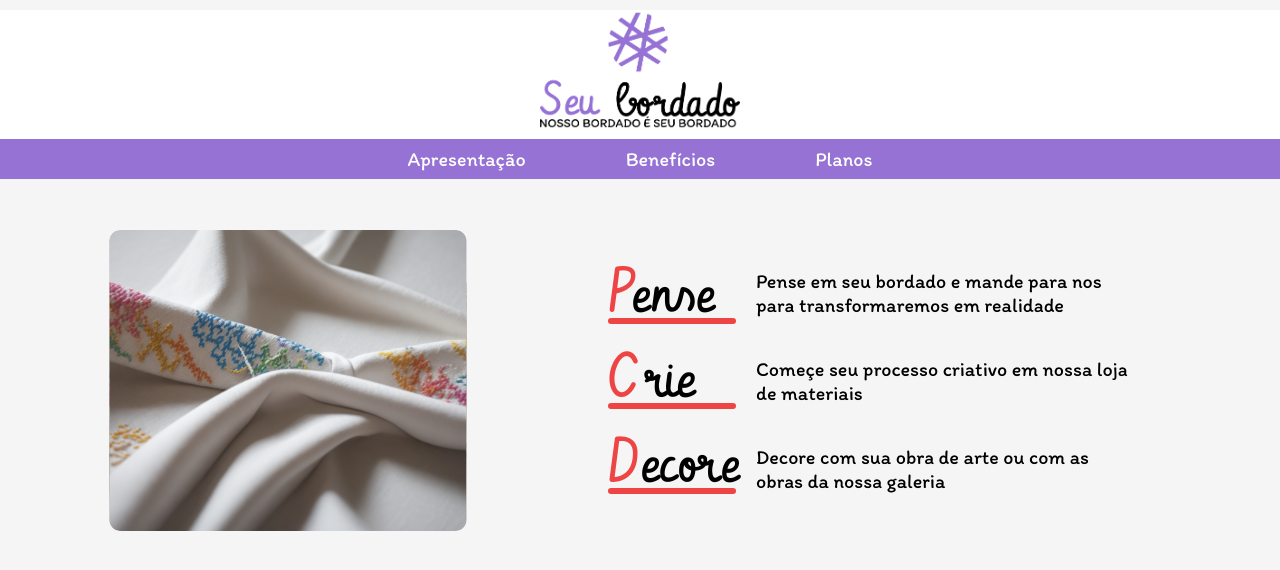
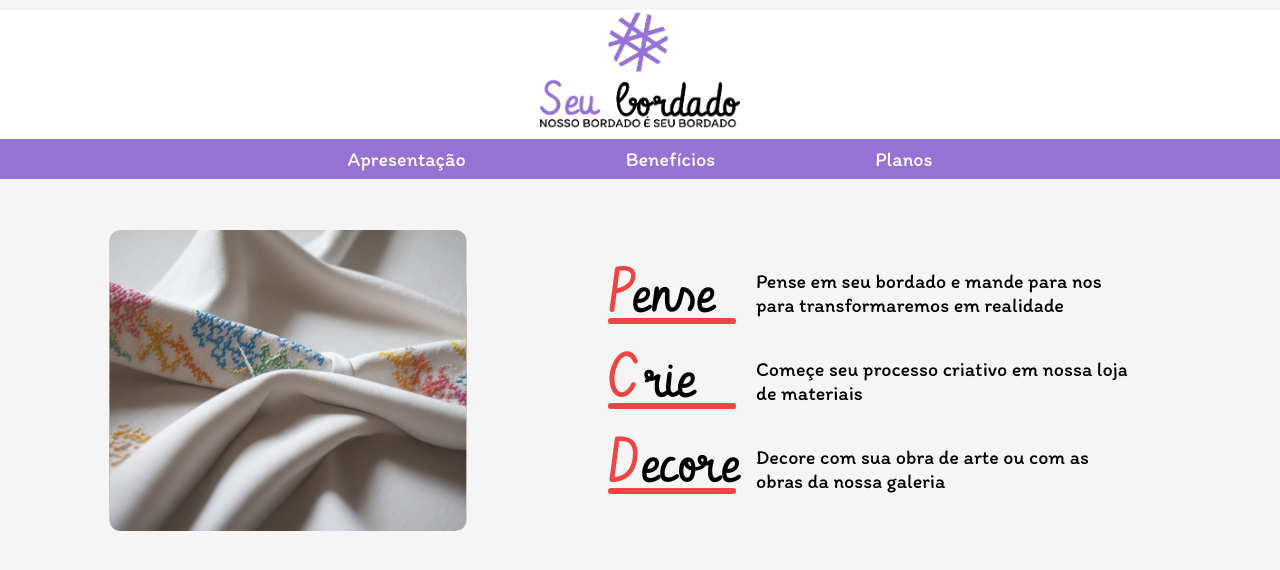
Before and after one commit to Leticia-Emily-Moraes/seu-bordado, a React (Create React App) app: page / in a window 1280 px wide. Shown: the top 570 px of the page. Built offline with nearby package versions, Linux system fonts and the light colour scheme.

Commit message:
fix: Fixed link spacing

```diff
--- a/src/components/Header/header.css
+++ b/src/components/Header/header.css
@@ -34,7 +34,7 @@ header nav ul {
     display: flex;
     justify-content: center;
     align-items: center;
-    gap: 100px;
+    gap: 10rem;
 }
 
 header nav ul li {
```
